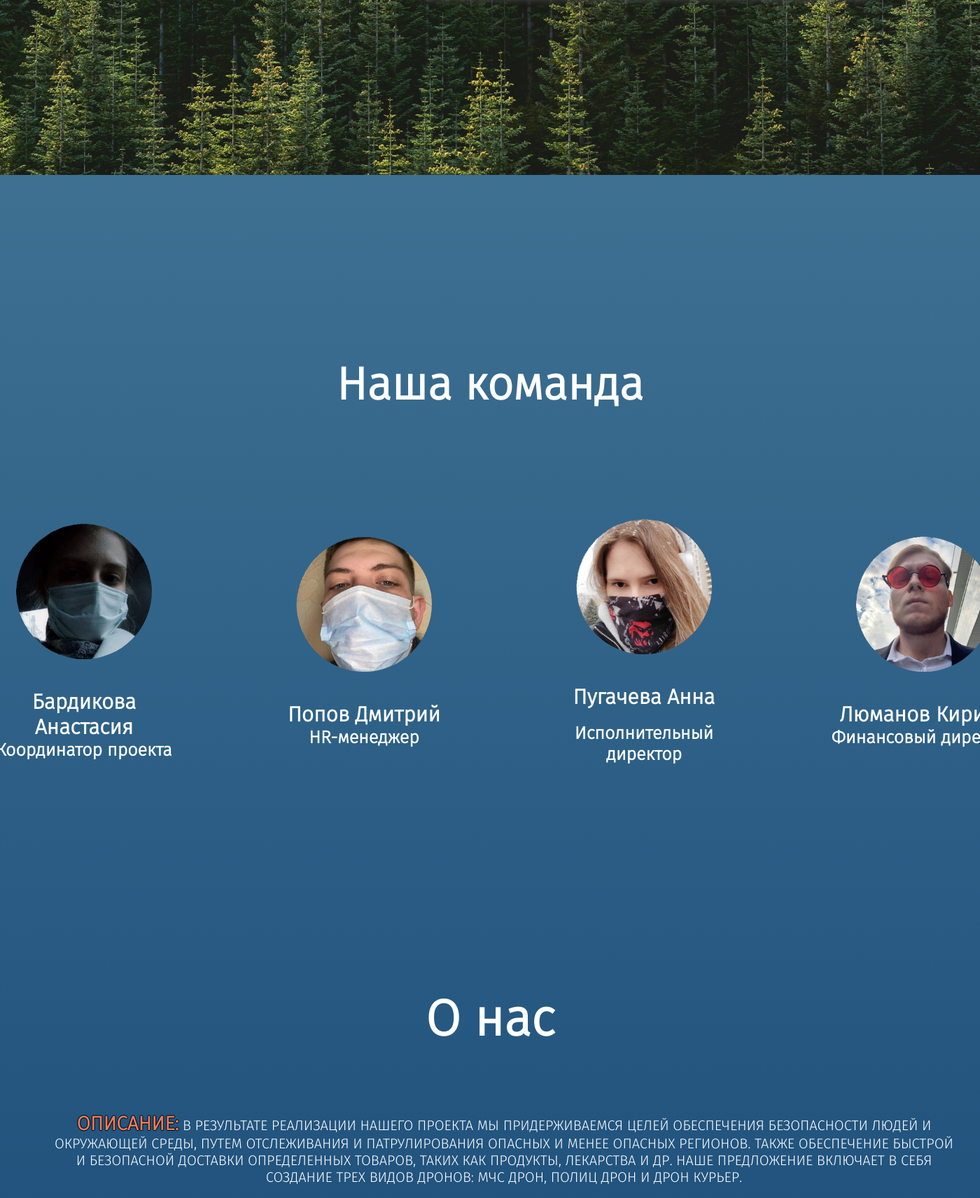
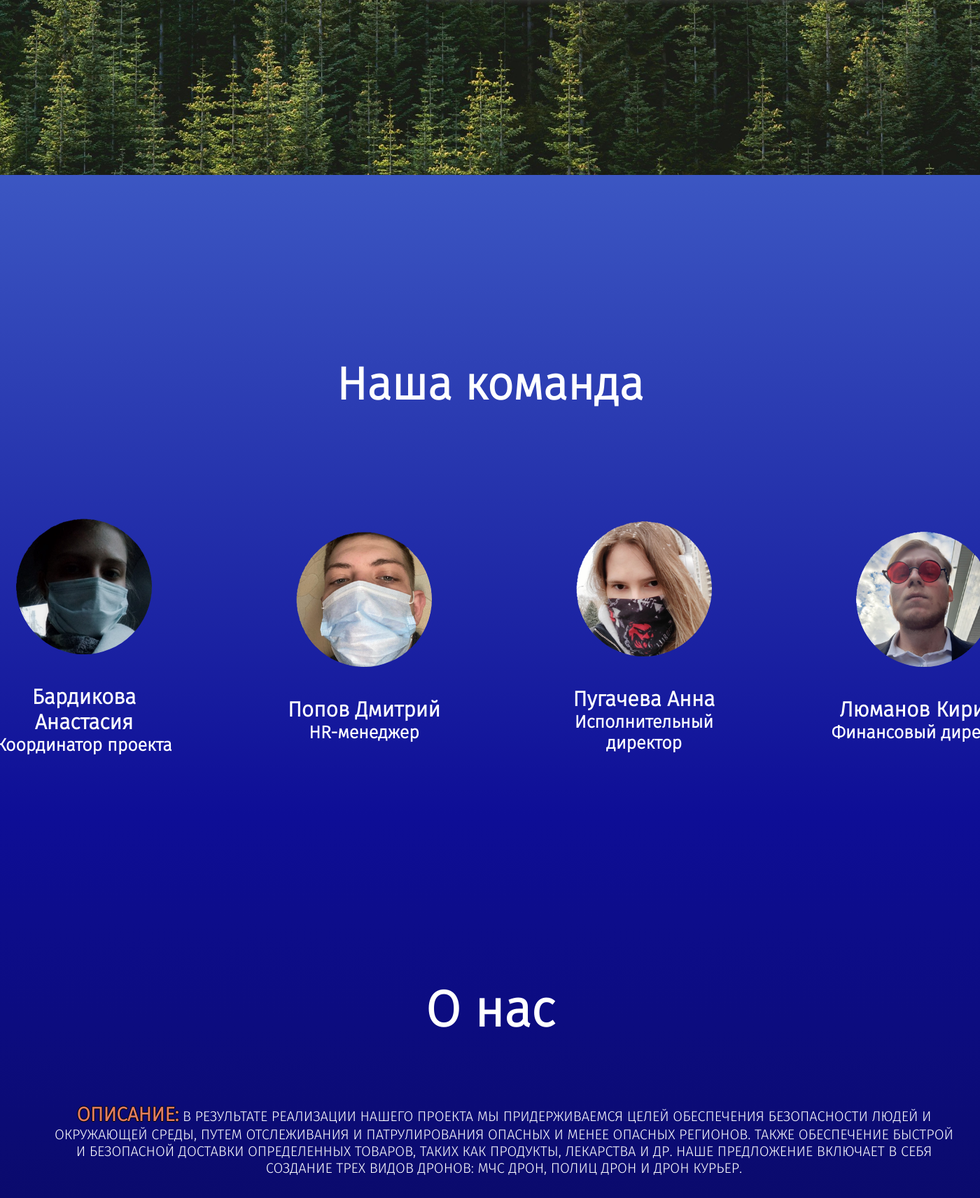
Before and after one commit to Crystalls/projectssapsan, a Flask app: page / in a window 1400 px wide; the page is wider, and only the part inside the window is pictured. Shown: the part 750-2462 px from the top of that part at 70% size. Run offline with Flask 2, Linux system fonts and the light colour scheme; some libraries are stand-ins or nearby versions.

Commit message:
make it better

```diff
--- a/static/main.css
+++ b/static/main.css
@@ -1,5 +1,5 @@
 body {
-	background: linear-gradient(180deg, #52849f, #05386B);
+	background: linear-gradient(180deg, #6ea6f3, #0e0e96, #010105);
 	font-family: 'Fira Sans', sans-serif;
 	width: 100%;
 	margin: 0 auto;
--- a/templates/main.html
+++ b/templates/main.html
@@ -40,7 +40,7 @@
 					<p>Координатор проекта</p></li>
 				<li class="infocmpany"><img src="static/2.png" class="imgr"> 		<h1>Попов Дмитрий</h1>
 					<p>HR-менеджер</p></li>
-				<li class="infocmpany"><img src="static/3.png" class="imgr"> 		<h1>Пугачева Анна</h1><br>
+				<li class="infocmpany"><img src="static/3.png" class="imgr"> 		<h1>Пугачева Анна</h1>
 					<p>Исполнительный директор</p></li>
 				<li class="infocmpany"><img src="static/4.png" class="imgr"> 		<h1>Люманов Кирилл</h1>
 					<p>Финансовый директор</p></li>
```
